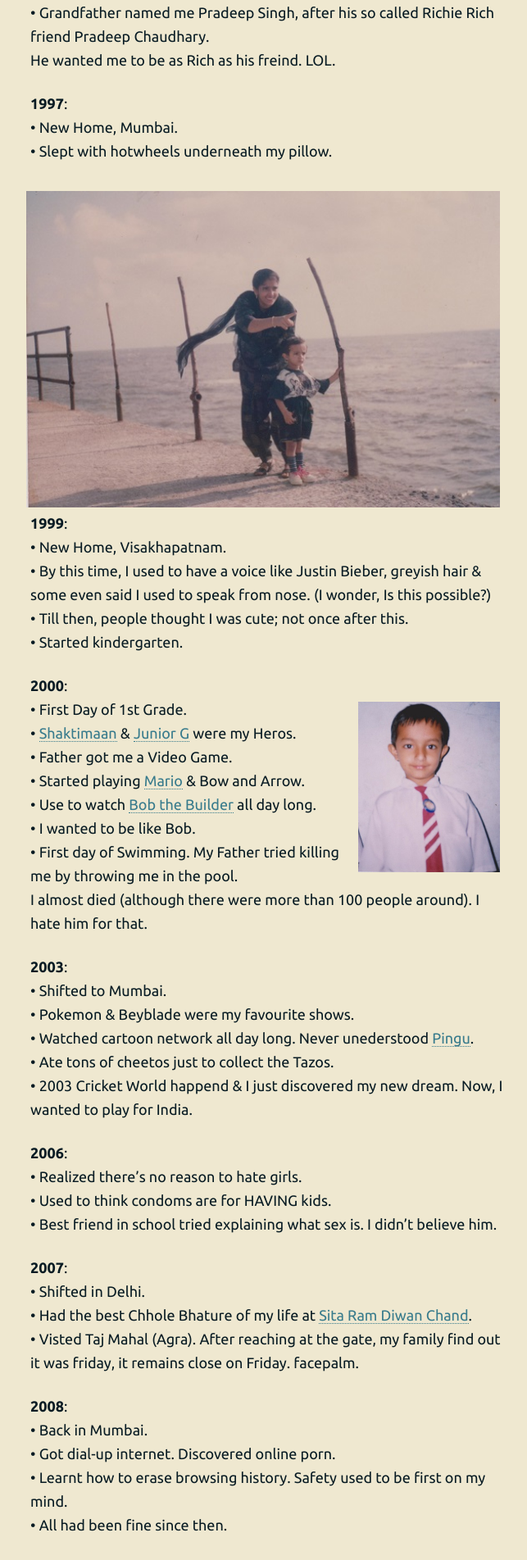
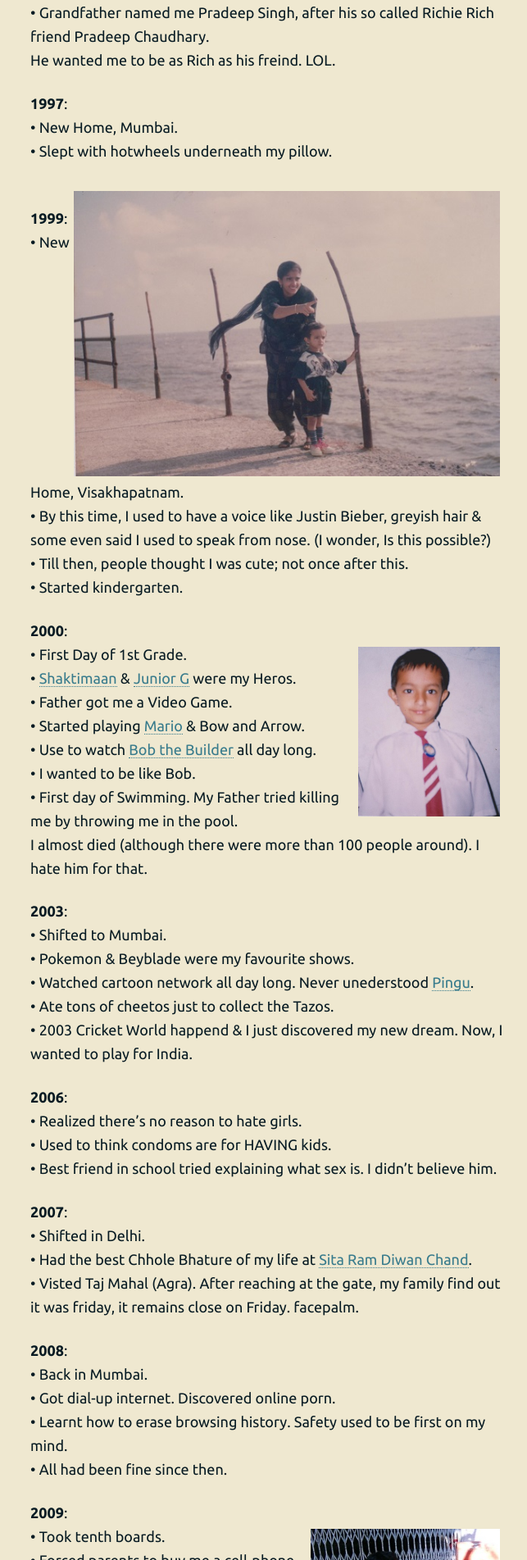
Before and after one commit to 93notes/93notes.github.io, a Jekyll site: the page built from timeline.html, in a window 1280 px wide. Shown: the part 405-2308 px from the top of the page at 82% size, without its empty margins (314-957 px from the left). Built offline with Jekyll 4.4.1, drawn with Linux system fonts in a browser that asks for light colours; nearby versions of some CDN libraries.

Commit message:
Update timeline.html

```diff
--- a/timeline.html
+++ b/timeline.html
@@ -53,7 +53,7 @@ He wanted me to be as Rich as his freind. LOL. </br>
 <strong>1997</strong>: </br>
 &bull; New Home, Mumbai. </br>
 &bull; Slept with hotwheels underneath my pillow.  </br> </br>
-<img width="100%" src="/images/personal/With my mother at Sea face.jpg" alt="With my mother at Sea face"/>
+<img width="90%" height="50%" src="/images/personal/With my mother at Sea face.jpg" alt="With my mother at Sea face"/>
 </p>
 
 <p>
```
